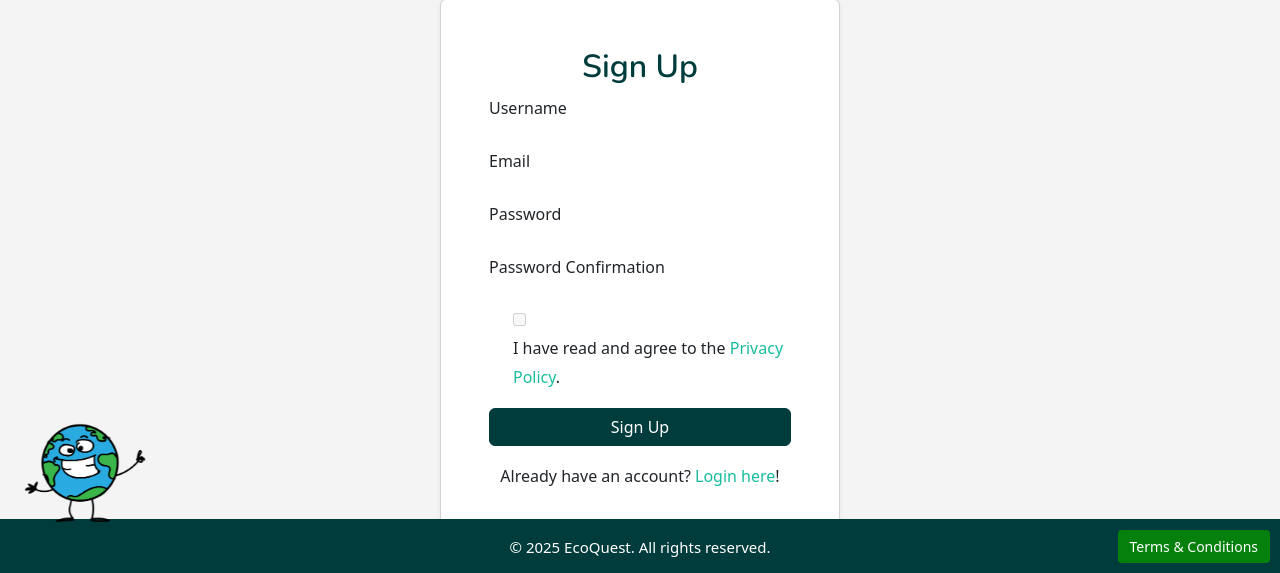
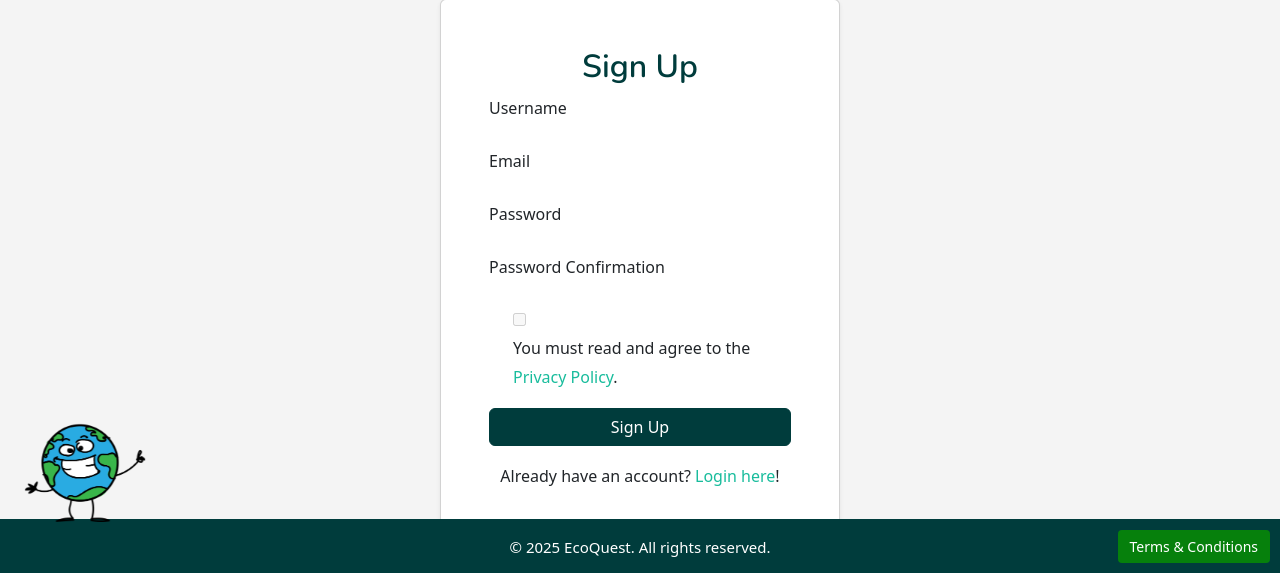
Before and after one commit to Josh-Money/ECM2434-Group-Software-Project, a Django app: template game/login/templates/registration/signup.html in a window 1280 px wide. Shown: the part 226-799 px from the top of the page. Run offline with Django 3.2, Linux system fonts and the light colour scheme; the template is opened without the code that fills it, so the values that code supplies are empty; parts of the project's set-up code (start-up, migrations or seed data) failed here and were passed over; some libraries are stand-ins or nearby versions.

Commit message:
Update signup.html
Changed the text for when a user is agreeing to the privacy policy so that it is clearer to the user.

```diff
--- a/game/login/templates/registration/signup.html
+++ b/game/login/templates/registration/signup.html
@@ -70,7 +70,7 @@
                 <div class="mb-3 form-check">
                     <input type="checkbox" id="privacy-checkbox" name="agree_to_privacy_policy" disabled>
                     <label for="privacy-checkbox" class="form-check-label">
-                        I have read and agree to the
+                        You must read and agree to the
                         <a href="{% url 'privacy_policy' %}" target="_blank" class="text-success" id="privacy-link">Privacy Policy</a>.
                     </label>
                     <div class="text-danger d-none" id="privacy-error">You must read the Privacy Policy before agreeing.</div>
```
